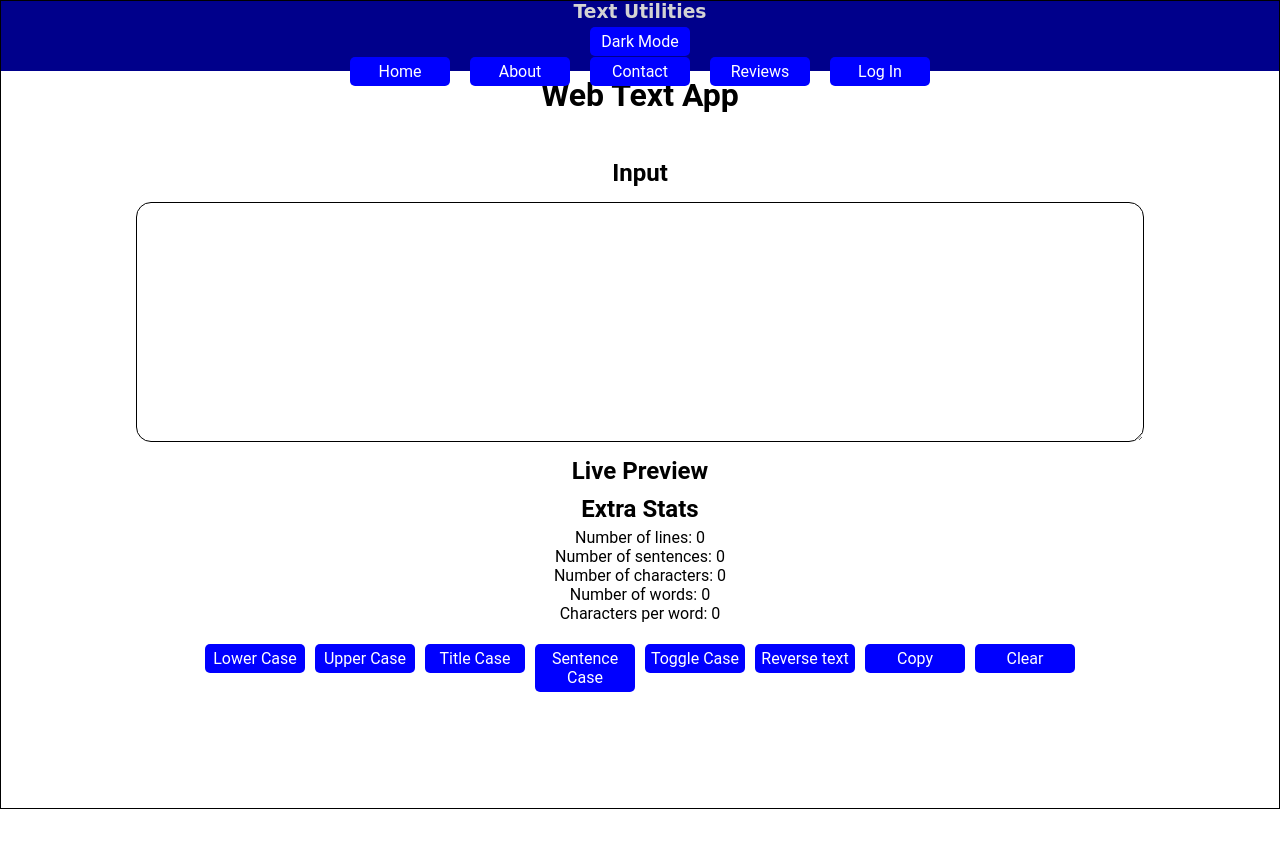
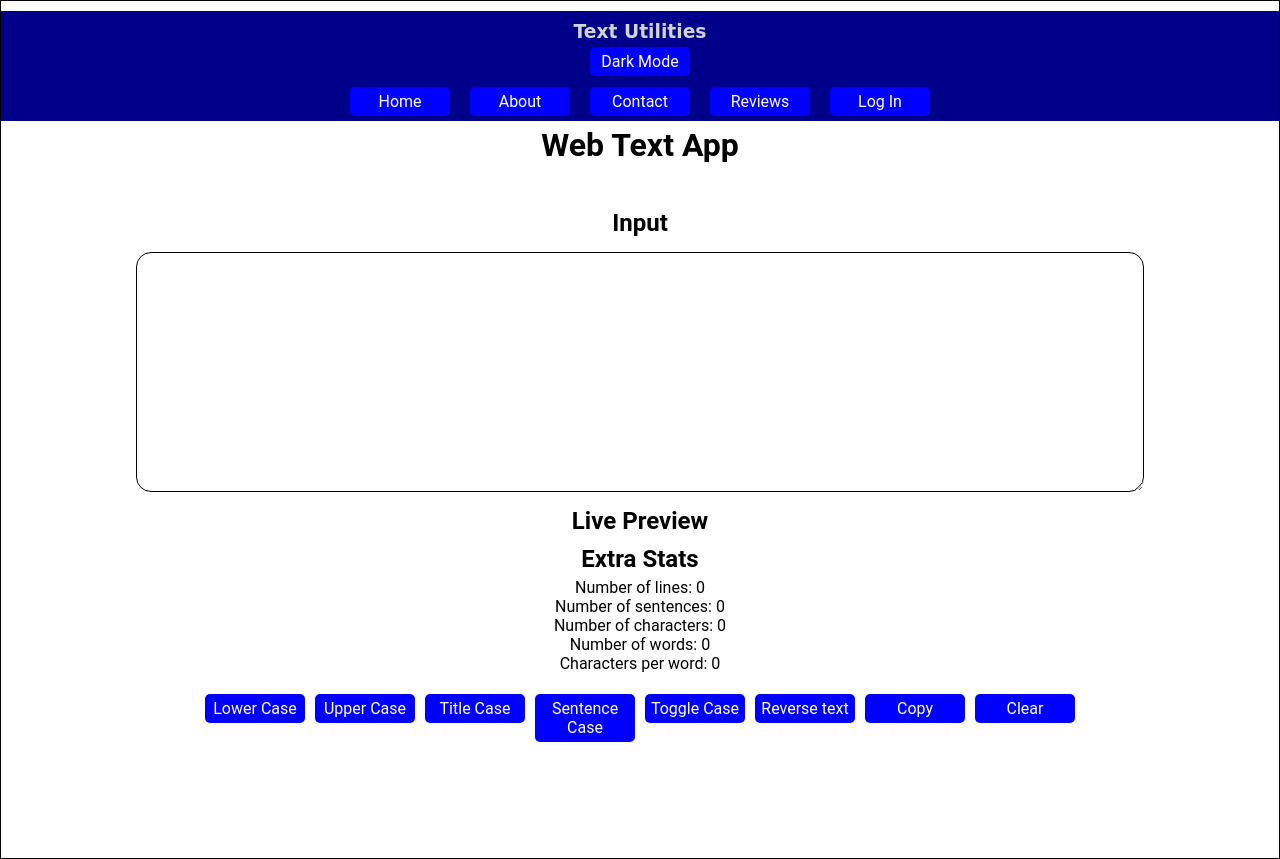
Before and after one commit to hrutavmodha/text-utility, a React (Create React App) app in the folder frontend/: page / in a window 1280 px wide. Before the commit the page ends 809 px from the top, so only its background shows below. Built offline with nearby package versions, Linux system fonts and the light colour scheme.

Commit message:
Increased navbar height to fit on larger screens

```diff
--- a/frontend/src/index.css
+++ b/frontend/src/index.css
@@ -114,6 +114,9 @@ h2 {
 	top: 0;
 	z-index: 100;
 	width: 100%;
+	padding: 10px;
+	margin-top: 10px;
+	height: fit-content;
 	background: darkblue;
 	animation: slide-in 1.5s ease-in;
 }
@@ -161,6 +164,7 @@ input {
 	align-items: center;
 	width: 100%;
 	margin-top: 10px;
+	padding: 10px;
 	transition: max-height 0.75s ease-in-out;
 }
 
```
